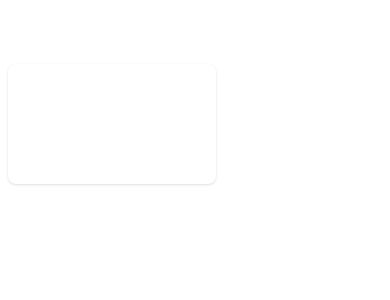
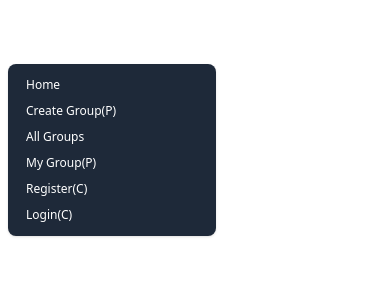
Before and after one commit to khalidhossain5000/hobby-nest-group-web-app, a React (Vite) app: page /auth in a window 390 px wide. Both pictures are taken after a click on the button 35 px from the left and 32 px from the top of the page. Shown: the top 300 px of the page. Built offline with nearby package versions, Linux system fonts and the light colour scheme; no server answers.

Commit message:
full site responsvie completed

```diff
--- a/src/Compoents/Header/NavBar.jsx
+++ b/src/Compoents/Header/NavBar.jsx
@@ -47,10 +47,18 @@ const NavBar = () => {
             </div>
             <ul
               tabIndex={0}
-              className="menu menu-sm dropdown-content bg-base-100 rounded-box z-1 mt-3 w-52 p-2 shadow"
+              className="menu menu-sm dropdown-content bg-gray-800 rounded-box z-1 mt-3 w-52 p-2 shadow"
             >
               {links}
-
+             {
+              user ? <div className="">
+                <div className="tooltip tooltip-bottom" data-tip={`${user.displayName}`}>
+                  <img className='w-12 h-12 rounded-full cursor-pointer' src={user.photoURL} alt="" />
+                </div>
+                <button onClick={handleLogOut} className="mt-12 btn bg-gradient-to-t from-[#b80af5] via-[#55077a] to-[#1e0630] text-pink-100 hover:shadow-2xl hover:shadow-purple-200 cursor-pointer border-1 border-pink-500  hover:bg-pink-700 hover:text-white">Log Out</button></div> : <div className=""><li><NavLink to='/auth/register'>Register(C)</NavLink></li>
+                                        <li><NavLink to='/auth/login'>Login(C)</NavLink></li>
+                                    </div>
+              }
             </ul>
           </div>
           <div>
```
